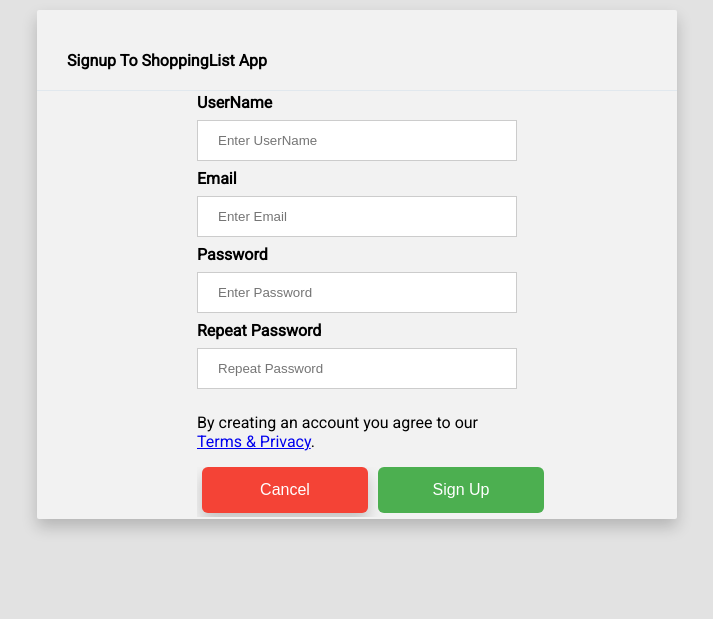
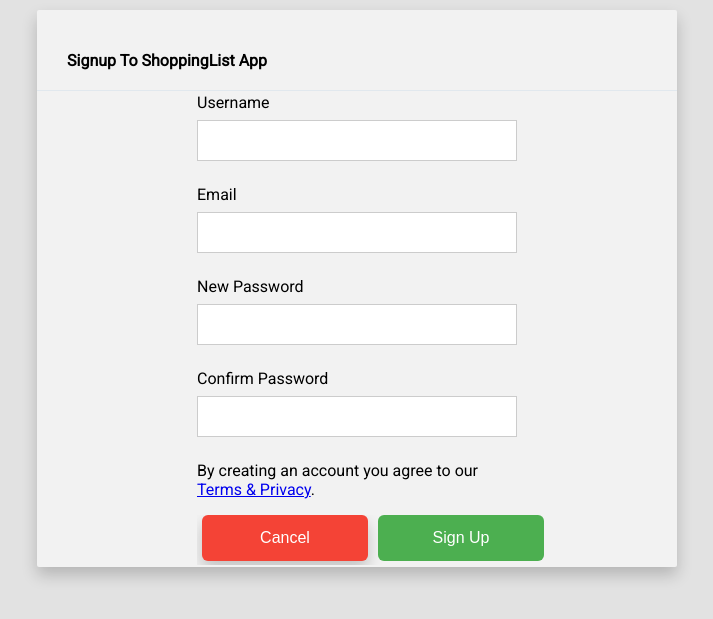
Before and after one commit to esirK/ShoppingList, a Flask app: page /signup in a window 1280 px wide. Shown: the top 619 px of the page, without its empty margins (283-996 px from the left). Run offline with Flask 2, Linux system fonts and the light colour scheme; parts of the project's set-up code (start-up, migrations or seed data) failed here and were passed over; some libraries are stand-ins or nearby versions.

Commit message:
[UPDATE] Use Flask WTForms For Forms Validation

```diff
--- /dev/null
+++ b/app/forms.py
@@ -0,0 +1,17 @@
+from flask_wtf import Form
+from wtforms import StringField, PasswordField, BooleanField
+from wtforms.validators import DataRequired, length, Email, EqualTo
+
+
+class SignUpForm(Form):
+    username = StringField("Username", validators=[DataRequired(), length(min=4)])
+    email = StringField("Email", validators=[DataRequired(), Email(message="Invalid Email Address"), length(min=4)])
+    password = PasswordField('New Password', validators=[DataRequired(), EqualTo('confirm', message='Passwords must '
+                                                                                                    'match')])
+    confirm = PasswordField('Confirm Password')
+
+
+class LoginForm(Form):
+    email = StringField("Email", validators=[DataRequired(), length(min=4)])
+    password = PasswordField('password', validators=[DataRequired, length(min=4, max=80)])
+    remember = BooleanField('remember me')
--- a/app/main.py
+++ b/app/main.py
@@ -1,8 +1,9 @@
-from flask import Flask, render_template, url_for, request
+from flask import Flask, render_template, url_for, request, flash
 from flask_bootstrap import Bootstrap
 from flask_login import LoginManager, login_user, current_user, logout_user, login_required
 from werkzeug.utils import redirect
 
+from app.forms import SignUpForm
 from app.models.account import Account
 from app.models.user import User
 
@@ -53,18 +54,26 @@ def login():
 @app.route("/signup", methods=['GET', 'POST'])
 def signup():
     global account
+    form = SignUpForm()
+
     if current_user.is_authenticated:
         return redirect(url_for('index'))
     else:
         if request.method == 'POST':
-            if account.check_user(request.form['email']):
-                # User Exist
-                return "User Already Exists"
+            print("Got A User: " + form.username.data)
+            print("Alwasys " + str(form.validate()))
+            if form.validate():
+                print("Got A User: " + str(form.username))
+                if account.check_user(form.email.data):
+                    # User Exist
+                    return "User Already Exists"
+                else:
+                    account.create_user(User(form.username.data, form.email.data, form.password.data))
+                    return redirect("login")
             else:
-                account.create_user(User(request.form['username'], request.form['email'], request.form['psw']))
-                return redirect("login")
+                print("Got Error " + str(form.errors))
 
-    return render_template("signup.html")
+    return render_template("signup.html", form=form)
 
 
 @app.route("/logout")
--- /dev/null
+++ b/app/templates/_render_field.html
@@ -0,0 +1,9 @@
+{% macro render_field(field) %}
+{{ field.label }}
+{{ field }}
+<ul>
+    {% for error in field.errors %}
+        <li style="color:red;">{{ error }}</li>
+    {% endfor %}
+</ul>
+{% endmacro %}
--- a/app/templates/signup.html
+++ b/app/templates/signup.html
@@ -1,4 +1,5 @@
 <!DOCTYPE html>
+{% from "_render_field.html" import render_field %}
 <html lang="en">
 <head>
     <meta charset="UTF-8">
@@ -8,22 +9,22 @@
 </head>
 
 <body>
+
 <form class="card" method="post" action="/signup">
     <div class="form-header">
         <h4>Signup To ShoppingList App</h4>
     </div>
     <div class="container">
-            <label><b>UserName</b></label>
-            <input type="text" placeholder="Enter UserName" name="username" required>
 
-            <label><b>Email</b></label>
-            <input type="text" placeholder="Enter Email" name="email" required>
+        {{ form.csrf_token }}
 
-            <label><b>Password</b></label>
-            <input type="password" placeholder="Enter Password" name="psw" required>
+        {{ render_field(form.username)}}
 
-            <label><b>Repeat Password</b></label>
-            <input type="password" placeholder="Repeat Password" name="psw-repeat" required>
+        {{ render_field(form.email)}}
+
+        {{ render_field(form.password)}}
+
+        {{ render_field(form.confirm)}}
 
         <p>By creating an account you agree to our <a href="#">Terms & Privacy</a>.</p>
 
```
Lines whose indentation alone changed are shown as unchanged.
